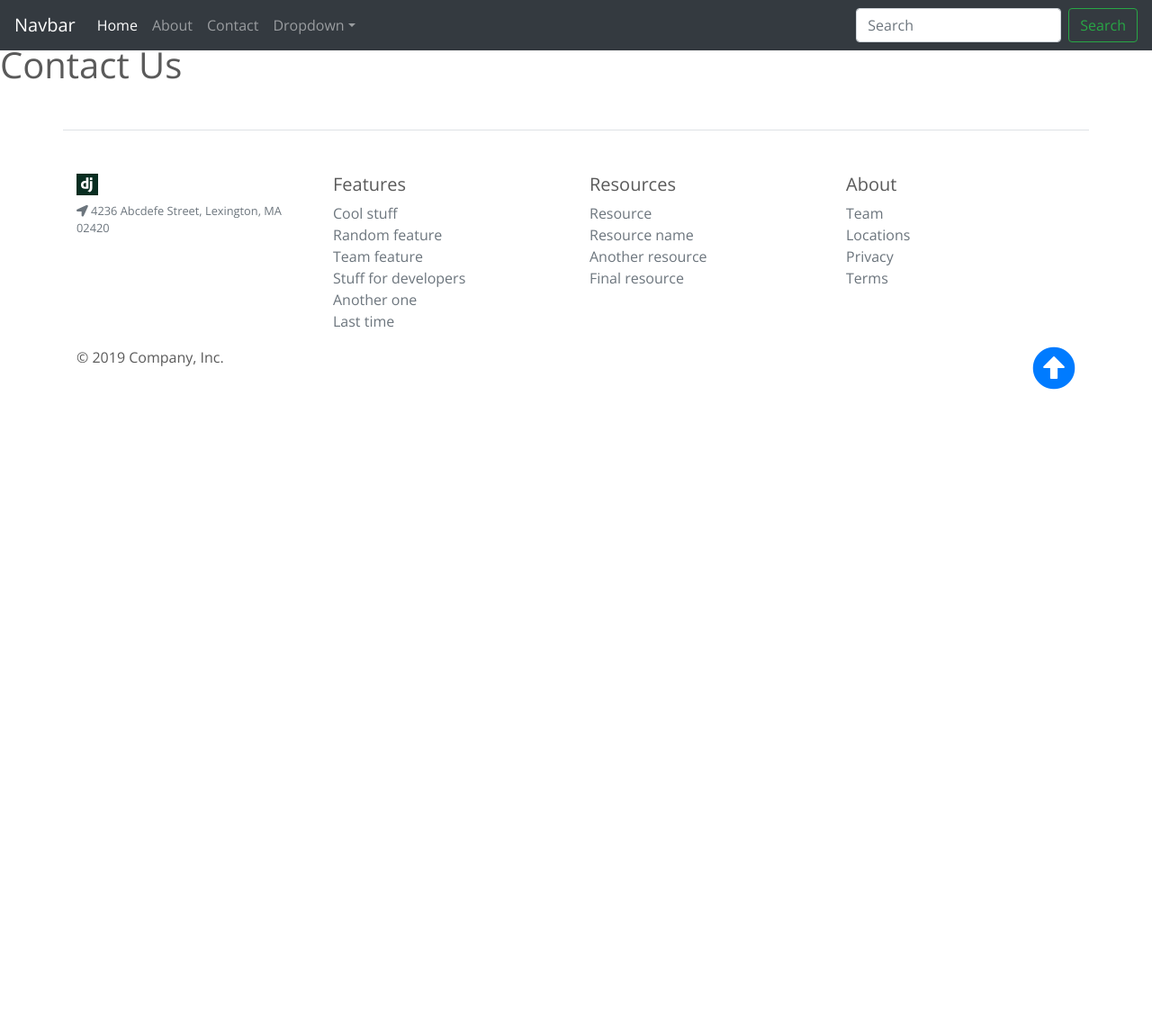
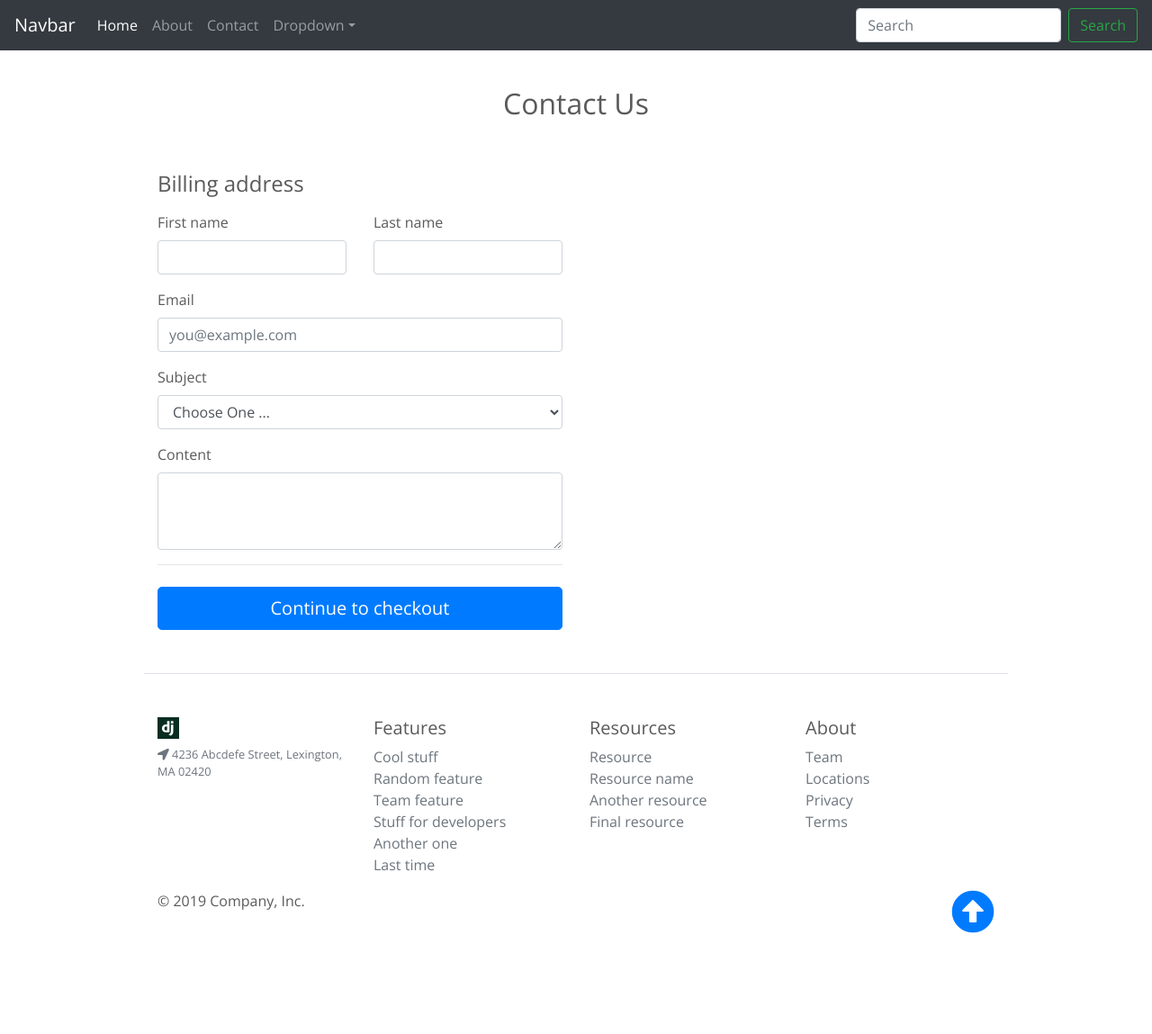
Before and after one commit to leihuagh/Django-Practice-Site-001, a Django app: template core/templates/contact.html in a window 1280 px wide. Shown: the whole page at 90% size. Before the commit the page ends 433 px from the top, so only its background shows below. Run offline with Django 3.2, Linux system fonts and the light colour scheme; the template is opened without the code that fills it, so the values that code supplies are empty; some libraries are stand-ins or nearby versions.

Commit message:
contact form

```diff
--- /dev/null
+++ b/assets/css/form-validation.css
@@ -0,0 +1,5 @@
+.container {
+  max-width: 960px;
+}
+
+.lh-condensed { line-height: 1.25; }
--- a/core/templates/contact.html
+++ b/core/templates/contact.html
@@ -1,9 +1,71 @@
 {% extends "base.html" %}
+{% load static %}
 
 {% block head_title %}
 Contact Us
 {% endblock head_title %}
 
+{% block local_css %}
+<link href="{% static 'css/form-validation.css' %}" rel="stylesheet">
+{% endblock local_css %}
+
 {% block main_contents %}
-<h1>Contact Us</h1>
-{% endblock main_contents %}
+<div class="container">
+    <div class="py-5 text-center">
+        <h2>Contact Us</h2>
+    </div>
+
+    <div class="row">
+        <div class="col-md-6 order-md-2 mb-4">
+        </div>
+        <div class="col-md-6 order-md-1">
+            <h4 class="mb-3">Billing address</h4>
+            <form class="needs-validation" novalidate>
+                <div class="row">
+                    <div class="col-md-6 mb-3">
+                        <label for="firstName">First name</label>
+                        <input type="text" class="form-control" id="firstName" placeholder="" value="" required>
+                        <div class="invalid-feedback">
+                            Valid first name is required.
+                        </div>
+                    </div>
+                    <div class="col-md-6 mb-3">
+                        <label for="lastName">Last name</label>
+                        <input type="text" class="form-control" id="lastName" placeholder="" value="" required>
+                        <div class="invalid-feedback">
+                            Valid last name is required.
+                        </div>
+                    </div>
+                </div>
+
+                <div class="mb-3">
+                    <label for="email">Email</label>
+                    <input type="email" class="form-control" id="email" placeholder="you@example.com">
+                    <div class="invalid-feedback">
+                        Please enter a valid email address for shipping updates.
+                    </div>
+                </div>
+
+                <div class="mb-3">
+                    <label for="subject">Subject</label>
+                    <select id="subject" class="form-control">
+                        <option value="0">Choose One ...</option>
+                        <option value="1">Subjecr 1</option>
+                        <option value="2">Subjecr 2</option>
+                    </select>
+                </div>
+
+                <div class="mb-3">
+                    <div class="form-group">
+                        <label for="content">Content</label>
+                        <textarea class="form-control" id="content" rows="3"></textarea>
+                    </div>
+                </div>
+
+
+                <hr class="mb-4">
+                <button class="btn btn-primary btn-lg btn-block" type="submit">Continue to checkout</button>
+            </form>
+        </div>
+    </div>
+    {% endblock main_contents %}
```
